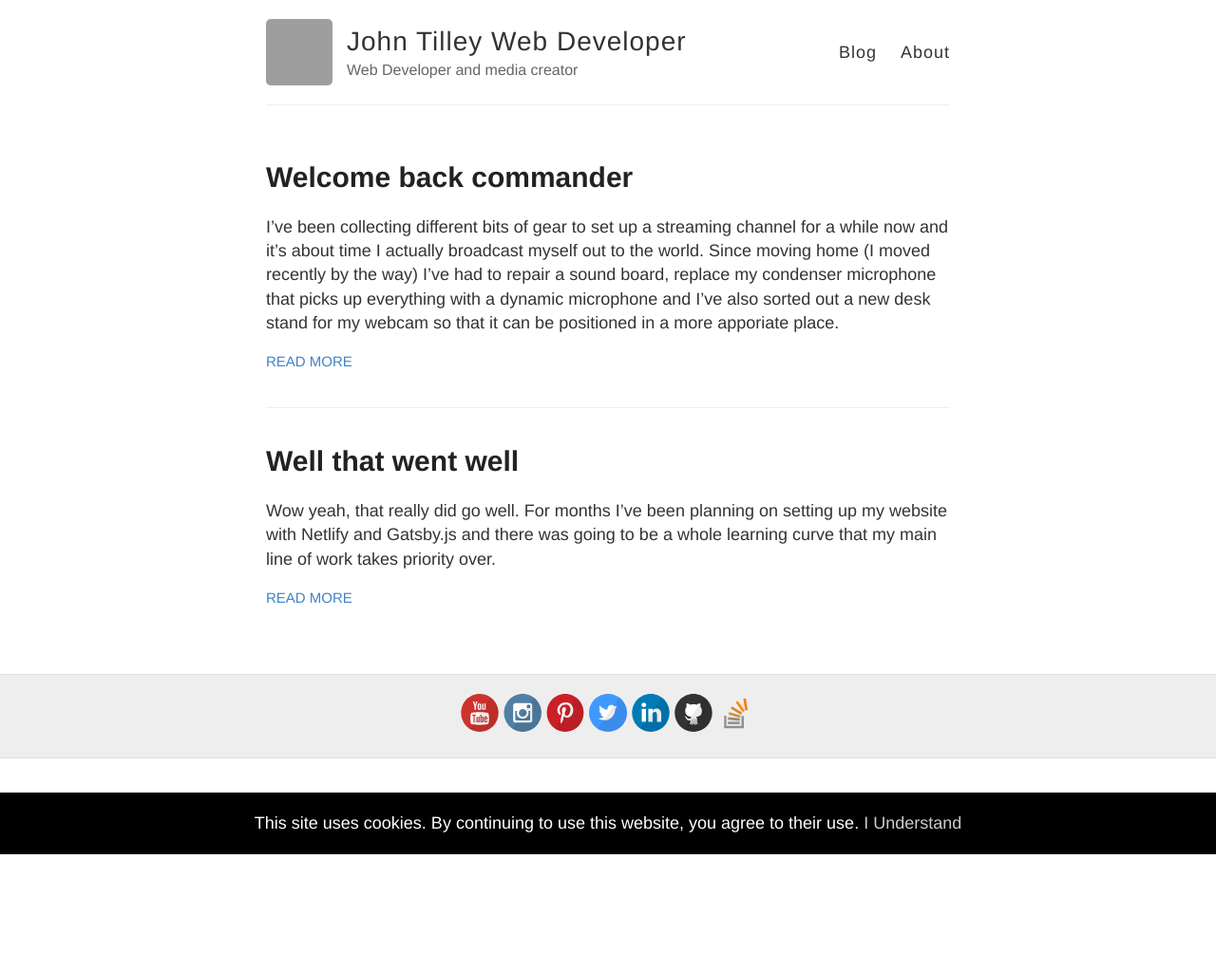
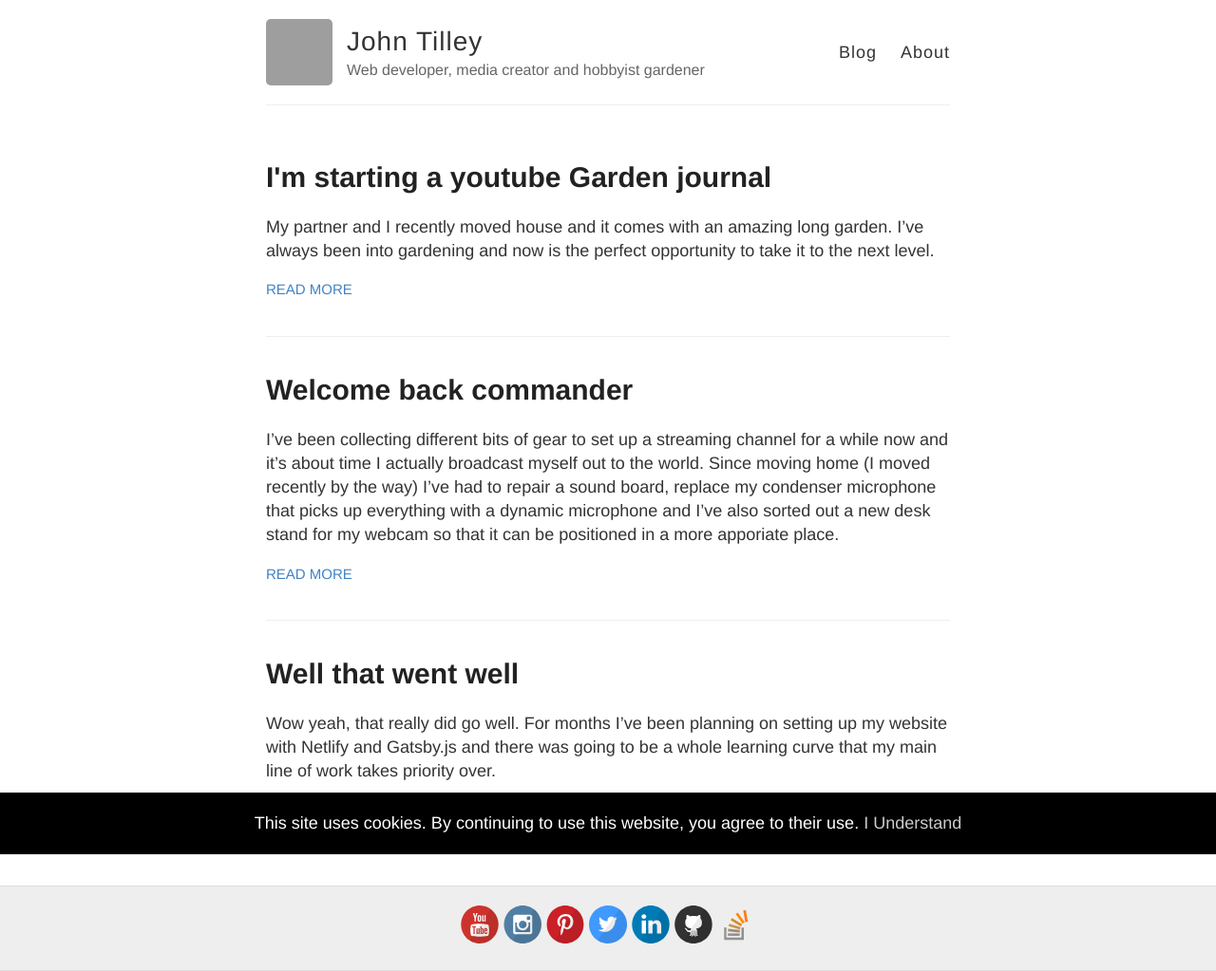
Before and after one commit to johnatilley/johnatilley.github.io, a Jekyll site: the page built from index.html, in a window 1280 px wide. Shown: the whole page at 95% size. Built offline with Jekyll 4.4.1, drawn with Linux system fonts in a browser that asks for light colours; before the commit the page ends 900 px from its top, so only the background shows below that; grey boxes are pictures that could not be loaded.

Commit message:
Added a new blog post and changed title

```diff
--- a/_config.yml
+++ b/_config.yml
@@ -3,10 +3,10 @@
 #
 
 # Name of your site (displayed in the header)
-name: John Tilley Web Developer
+name: John Tilley
 
 # Short bio or description (displayed in the header)
-description: Web Developer and media creator
+description: Web developer, media creator and hobbyist gardener
 
 # URL of your avatar or profile pic (you could use your GitHub profile pic)
 avatar: https://avatars3.githubusercontent.com/u/1987301
--- /dev/null
+++ b/_posts/2020-07-03-im-starting-a-youtube-garden-journal.md
@@ -0,0 +1,18 @@
+---
+layout: post
+title: I'm starting a youtube Garden journal
+---
+
+My partner and I recently moved house and it comes with an amazing long garden. I've always been into gardening and now is the perfect opportunity to take it to the next level.
+
+The places I've lived in before tend to have been flats so access to a garden has been a challenge. In my last house I managed to get some green fingers but I spent so much of the time repairing a weedy lawn that I got burned out really quickly, plus that garden was really small.
+
+So now I have a long urban garden and it has so much potential. The previous owners clearly did a lot of work on it and I have plans to carry on maintaining the flower beds whilst changing the layout and hardscaping to suit us.
+
+This is where the new youtube series comes in. A video journal, or Vlog if you prefer, where I document the Garden and the changes it will go through over the next year as I reshape the lawn and rebuild the structures. It's a very exciting time!
+
+My presentation and video editing clearly need some work, but I'm a big believer in learning and improving whilst gaining the experience by taking action. There's only so much you can get from theory that you just have to get in front of a camera and start blabbing away, and the more you do it the more you become natural and comfortable with it, because let's face it, talking to a black rectangle is kind of weird.
+
+So check out the video series down below
+
+<iframe width="560" height="315" src="https://www.youtube.com/embed/videoseries?list=PLZ4VxkM751km0E6CDM8j5wQrHrAa3Vg6o" frameborder="0" allow="accelerometer; autoplay; encrypted-media; gyroscope; picture-in-picture" allowfullscreen></iframe>
```
Also changed, not shown: _posts/2020-06-05-welcome-back-commander.md (+1 -1 lines).
